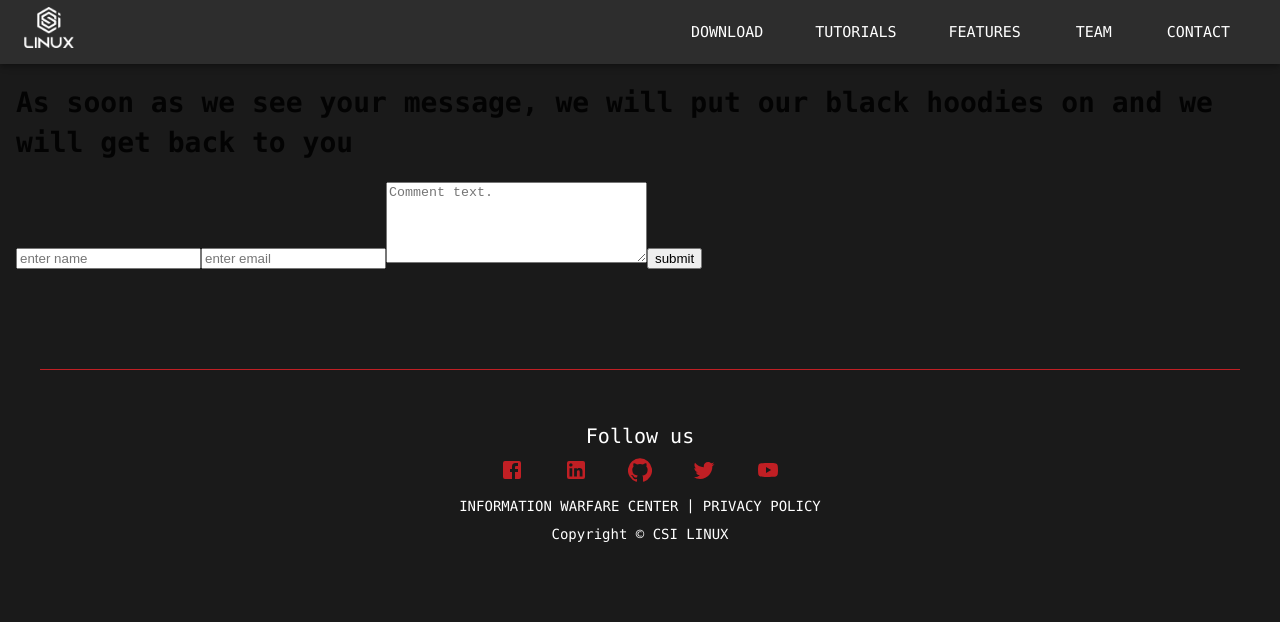
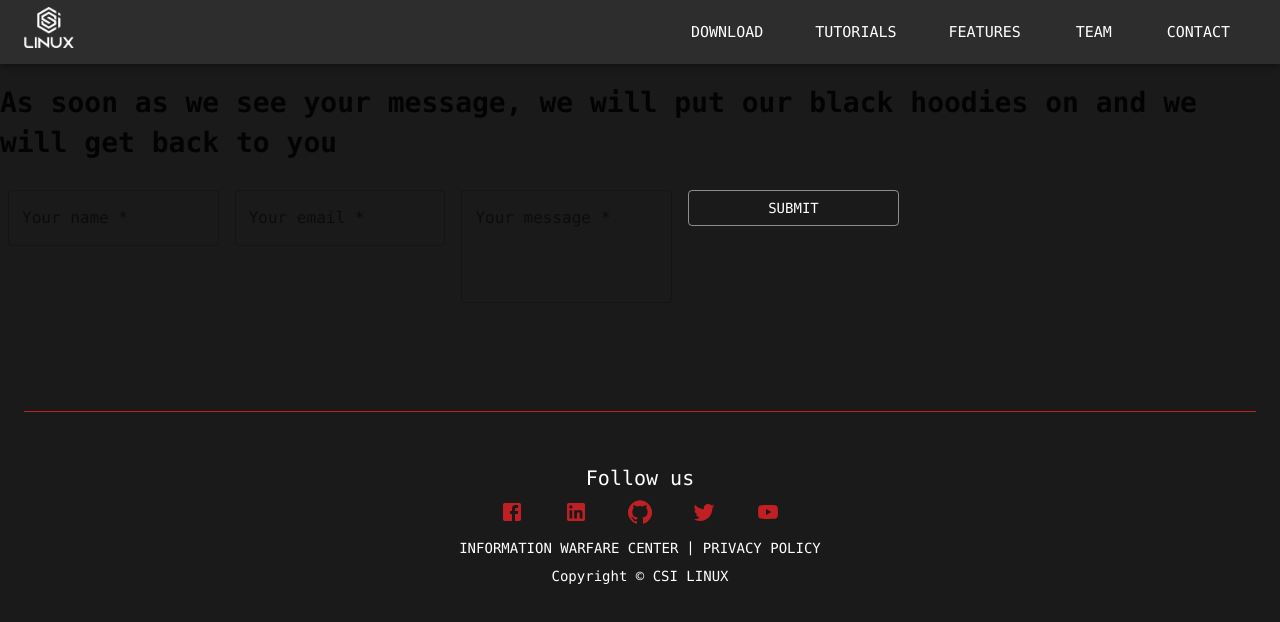
Before and after one commit to DanielTraci/recon-client, a React (Create React App) app: page /contact in a window 1280 px wide. Shown: the top 622 px of the page. Built offline with nearby package versions, Linux system fonts and the light colour scheme.

Commit message:
form connected to nodemailer

```diff
--- a/src/App.css
+++ b/src/App.css
@@ -45,9 +45,7 @@
   padding: 50px;
 } */
 
- .appPadding {
-  padding: 0 16px 0 16px
-}
+
 
 .animatedText {
   font-weight: 400;
--- a/src/App.js
+++ b/src/App.js
@@ -26,7 +26,17 @@ function App(props) {
       name: event.target.name.value,
       email: event.target.email.value,
       message: event.target.message.value,
+/*       bugReport: event.target.bugReport.value,
+      businessInquiry: event.target.businessInquiry.value,
+      generalSubject: event.target.generalSubject.value */
     }
+
+    event.target.name.value = ''
+    event.target.email.value = ''
+    event.target.message.value = ''
+/*     event.target.bugReport.value = ''
+    event.target.businessInquiry.value = ''
+    event.target.generalSubject.value = '' */
     axios.post(`http://localhost:5005/api/contact`, newMessage)
     .then((result) => {
       // updates the data in the state
--- a/src/Theme.js
+++ b/src/Theme.js
@@ -12,6 +12,7 @@ const theme = createMuiTheme({
         },
     },
     //colors present on the website
+
     palette: {
         primary: {
             //white
--- a/src/components/ContactForm.js
+++ b/src/components/ContactForm.js
@@ -1,17 +1,100 @@
 import React from 'react'
+import { makeStyles } from '@material-ui/core/styles';
+import TextField from '@material-ui/core/TextField';
+import Button from '@material-ui/core/Button';
+import { withRouter } from 'react-router-dom'
+import FormLabel from '@material-ui/core/FormLabel';
+import FormControl from '@material-ui/core/FormControl';
+import FormGroup from '@material-ui/core/FormGroup';
+import FormControlLabel from '@material-ui/core/FormControlLabel';
+import FormHelperText from '@material-ui/core/FormHelperText';
+import Checkbox from '@material-ui/core/Checkbox';
 
-export default function ContactForm(props) {
-    const {onSend} = props
+const useStyles = makeStyles((theme) => ({
+    root: {
+        '& > *': {
+            margin: theme.spacing(1),
+            width: '25ch',
+        },
+    },
+}));
+
+function ContactForm(props) {
+    const classes = useStyles();
+    const { onSend } = props
     return (
         <div>
-            <div>
-                <form onSubmit={onSend}>
-                <input name="name" type="text" placeholder="enter name"/>
-                <input name="email" type="email" placeholder="enter email"/>
-                <textarea name="message" rows="5" cols="30" placeholder="Comment text."></textarea>
-                <button>submit</button>
-                </form>
-            </div>
+            <form onSubmit={onSend} className={classes.root} noValidate>
+                <TextField required color="primary" id="standard-basic" name="name" label="Your name" variant="outlined" />
+                <TextField required id="standard-basic" name="email" label="Your email" type="email" variant="outlined" />
+                <TextField required id="outlined-multiline-static" name="message"
+                    label="Your message"
+                    multiline
+                    rows={4}
+                    variant="outlined"
+                    color="secondary"
+                />
+                <Button variant="outlined" color="primary" type="submit">Submit</Button>
+            </form>
         </div>
     )
 }
+
+export default withRouter(ContactForm)
+
+/*
+import FormLabel from '@material-ui/core/FormLabel';
+import FormControl from '@material-ui/core/FormControl';
+import FormGroup from '@material-ui/core/FormGroup';
+import FormControlLabel from '@material-ui/core/FormControlLabel';
+import FormHelperText from '@material-ui/core/FormHelperText';
+import Checkbox from '@material-ui/core/Checkbox';
+
+const useStyles = makeStyles((theme) => ({
+  root: {
+    display: 'flex',
+  },
+  formControl: {
+    margin: theme.spacing(3),
+  },
+}));
+
+export default function CheckboxesGroup() {
+  const classes = useStyles();
+  const [state, setState] = React.useState({
+    bugReport: false,
+    businessInquiry: false,
+    generalSubject: false,
+  });
+
+  const handleChange = (event) => {
+    setState({ ...state, [event.target.name]: event.target.checked });
+  };
+
+  const { bugReport, businessInquiry, generalSubject } = state;
+  const error = [bugReport, businessInquiry, generalSubject].filter((v) => v).length !== 1;
+
+  return (
+    <div className={classes.root}>
+      <FormControl required error={error} component="fieldset" className={classes.formControl}>
+        <FormLabel component="legend">The reason</FormLabel>
+        <FormGroup>
+          <FormControlLabel
+            control={<Checkbox checked={bugReport} onChange={handleChange} name="bugReport" />}
+            label="Report a bugReport"
+          />
+          <FormControlLabel
+            control={<Checkbox checked={businessInquiry} onChange={handleChange} name="businessInquiry" />}
+            label="businessInquiry Inquiry"
+          />
+          <FormControlLabel
+            control={<Checkbox checked={generalSubject} onChange={handleChange} name="generalSubject" />}
+            label="generalSubject"
+          />
+        </FormGroup>
+        <FormHelperText>Please choose one</FormHelperText>
+      </FormControl>
+    </div>
+  );
+}
+ */
--- a/src/components/Download.js
+++ b/src/components/Download.js
@@ -16,11 +16,7 @@ import Link from '@material-ui/core/Link';
 import TypeWriterEffect from 'react-typewriter-effect';
 import Button from '@material-ui/core/Button';
 import Container from '@material-ui/core/Container'
-import List from '@material-ui/core/List';
-import ListItem from '@material-ui/core/ListItem';
-import ListItemIcon from '@material-ui/core/ListItemIcon';
-import FolderIcon from '@material-ui/icons/Folder';
-import ListItemText from '@material-ui/core/ListItemText';
+
 
 
 
@@ -152,7 +148,7 @@ export default function SimpleTabs() {
                                 You can also add a VPN or Tor gateway to your network router for an external network layer of security.
                             </Typography>
                             <Typography variant="body" color="primary" paragraph>
-                                The CSI Linux SIEM has been separated ad is now separate from CSI Linux. MISP, OTX, Malcolm, Moloch, Elasticsearch, Kibana, Logstash, Zeek, and others have been combined into this growing network monitoring and forensic server environment. This will be able to be downloaded onto CSI Linux or used on another system on the network.
+                                The CSI Linux SIEM has been separated and is now separate from CSI Linux. MISP, OTX, Malcolm, Moloch, Elasticsearch, Kibana, Logstash, Zeek, and others have been combined into this growing network monitoring and forensic server environment. This will be able to be downloaded onto CSI Linux or used on another system on the network.
                             </Typography>
 
 
--- a/src/components/HomePage.js
+++ b/src/components/HomePage.js
@@ -66,7 +66,7 @@ const useStyles = makeStyles((theme) => ({
   },
 
   //---------------
- /*  header: {
+  header: {
     position: "relative",
     color: theme.palette.common.white,
     marginBottom: theme.spacing(10),
@@ -76,7 +76,9 @@ const useStyles = makeStyles((theme) => ({
     backgroundPosition: "center",
     height: "600px"
 
-  }, */
+
+
+  },
   headerContent: {
     position: "relative",
     padding: theme.spacing(4),
@@ -96,9 +98,7 @@ export default function FullWidthGrid() {
   return (
     <div className={classes.root}>
 
-    <div className="header">
-
-      <Container maxWidth>
+      <Container maxWidth className={classes.header}>
         <Grid container >
         <Grid item xs={12} sm={6} >
               <Card className={classes.terminal}>
@@ -113,7 +113,9 @@ export default function FullWidthGrid() {
                   <Typography color='primary'><TypeWriterEffect text="~CSI Linux is a focused Linux distribution for digital forensics. We developed an open-source 'theme park' for our industry, where we included tons of capabilities for investigations, analysis and response!" textStyle={{ fontFamily: 'Consolas', fontWeight: 400, fontSize: "1.5rem" }} typeSpeed={30} cursorColor="#FFFFFF" /></Typography>
                 </CardContent>
               </Card>
-            </Grid>
+              </Grid>
+
+
 
           <Grid item xs={12} sm={6}>
             <div className={classes.headerContent}>
@@ -126,53 +128,21 @@ export default function FullWidthGrid() {
                       <FiberManualRecordIcon color="error" />,
                     ]}
                   />
-                  <Typography color='primary'><TypeWriterEffect text="~new CSI Linux 2021.2 is available" textStyle={{ fontFamily: 'Consolas', fontWeight: 400, fontSize: "1.5rem" }} typeSpeed={50} cursorColor="#FFFFFF" /></Typography>
+                  <Typography color='primary'><TypeWriterEffect text="~new CSI Linux 2021.2 is now available" textStyle={{ fontFamily: 'Consolas', fontWeight: 400, fontSize: "1.5rem" }} typeSpeed={50} cursorColor="#FFFFFF" /></Typography>
+
                 </CardContent>
               </Card>
             </div>
           </Grid>
         </Grid>
       </Container>
-      </div>
 
 
 
-      {/*       <Grid container className={classes.sectionOne}>
-            <Grid item xs={12} sm={6} >
-              <Card className={classes.terminal}>
-                <CardContent >
-                  <CardHeader className={classes.terminalIcons}
-                    avatar={[
-                      <FiberManualRecordIcon color="error" />,
-                      <FiberManualRecordIcon color="error" />,
-                      <FiberManualRecordIcon color="error" />,
-                    ]}
-                  />
-                  <Typography color='primary'><TypeWriterEffect text="~CSI Linux is a focused Linux distribution for digital forensics. We developed an open-source 'theme park' for our industry, where we included tons of capabilities for investigations, analysis and response!" textStyle={{ fontFamily: 'Consolas', fontWeight: 400, fontSize: "1.5rem" }} typeSpeed={30} cursorColor="#FFFFFF" /></Typography>
-                </CardContent>
-              </Card>
+      {/*       <Grid item xs={12} sm={6} >
 
-            </Grid>
-
-
-            <Grid item xs={12} sm={6}>
-              <Card className={classes.terminal}>
-                <CardContent >
-                  <CardHeader className={classes.terminalIcons}
-                    avatar={[
-                      <FiberManualRecordIcon color="error" />,
-                      <FiberManualRecordIcon color="error" />,
-                      <FiberManualRecordIcon color="error" />,
-                    ]}
-                  />
-                  <Typography color='primary'><TypeWriterEffect text="~new CSI Linux 2021.2 is available" textStyle={{ fontFamily: 'Consolas', fontWeight: 400, fontSize: "1.5rem" }} typeSpeed={50} cursorColor="#FFFFFF" /></Typography>
-                </CardContent>
-              </Card>
-            </Grid>
-          </Grid>
+      </Grid>
  */}
-
-
       <Grid className={classes.gridContainer}>
         <Grid container spacing={4}>
 
```
